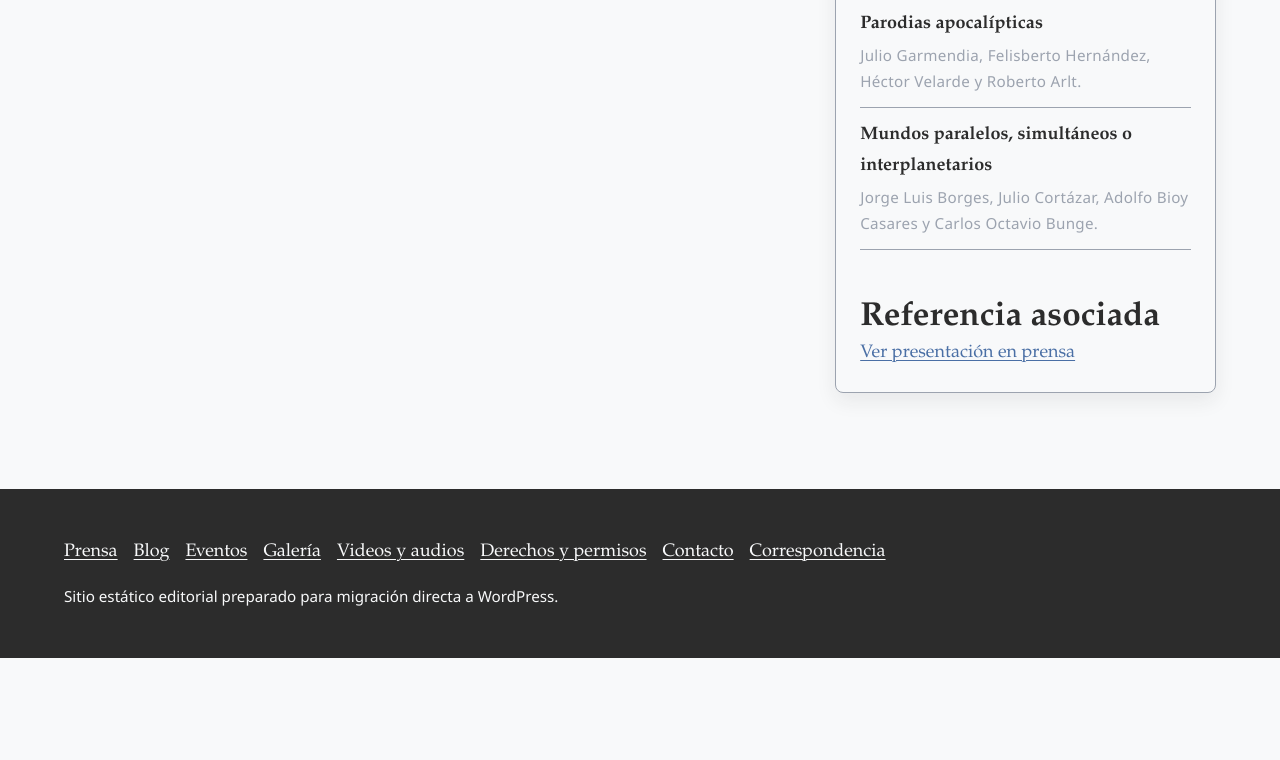
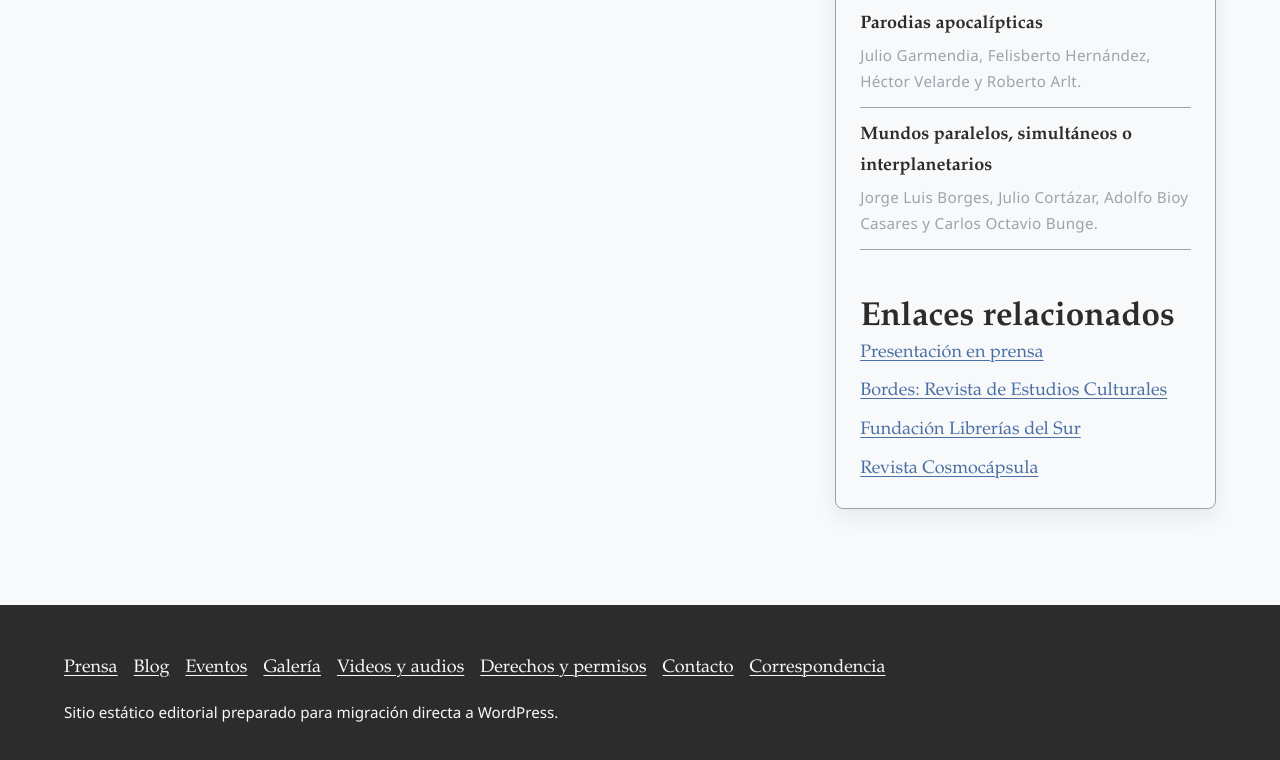
Before and after one commit to refo44/pagina-daniel-arella, a website: page book/relatos-pioneros-ciencia-ficcion-latinoamericana.html in a window 1280 px wide. Shown: the part 1497-2257 px from the top of the page. Before the commit the page ends 2155 px from the top, so only its background shows below. Drawn offline with Linux system fonts and the light colour scheme.

Commit message:
Add link-list component and update related links in HTML
- Introduced a new CSS class `.link-list` for improved styling of related links.
- Updated the section in `relatos-pioneros-ciencia-ficcion-latinoamericana.html` to replace the previous reference with a structured list of related links, enhancing user navigation and content accessibility.

```diff
--- a/assets/css/components.css
+++ b/assets/css/components.css
@@ -476,6 +476,22 @@
   list-style: none;
 }
 
+.link-list {
+  display: grid;
+  gap: var(--space-2);
+  padding-left: 0;
+  list-style: none;
+}
+
+.link-list a {
+  text-decoration: underline;
+  text-underline-offset: 0.15em;
+}
+
+.link-list a:hover {
+  text-decoration-thickness: 2px;
+}
+
 .book-index__item {
   display: grid;
   gap: var(--space-1);
--- a/book/relatos-pioneros-ciencia-ficcion-latinoamericana.html
+++ b/book/relatos-pioneros-ciencia-ficcion-latinoamericana.html
@@ -83,8 +83,13 @@
           </ul>
         </div>
         <div>
-          <h2>Referencia asociada</h2>
-          <p><a data-route="prensa/" href="prensa/">Ver presentación en prensa</a></p>
+          <h2>Enlaces relacionados</h2>
+          <ul class="link-list">
+            <li><a data-route="prensa/" href="prensa/">Presentación en prensa</a></li>
+            <li><a href="http://erevistas.saber.ula.ve/index.php/bordes/article/view/8026/7976" target="_blank" rel="noopener noreferrer">Bordes: Revista de Estudios Culturales</a></li>
+            <li><a href="http://libreriasdelsur.gob.ve/relatos-pioneros-de-la-ciencia-ficcion-latinoamericana/" target="_blank" rel="noopener noreferrer">Fundación Librerías del Sur</a></li>
+            <li><a href="https://cosmocapsula.wordpress.com/2015/11/10/relatos-pioneros-de-la-ciencia-ficcion-latinoamericana/" target="_blank" rel="noopener noreferrer">Revista Cosmocápsula</a></li>
+          </ul>
         </div>
       </aside>
     </div>
```
